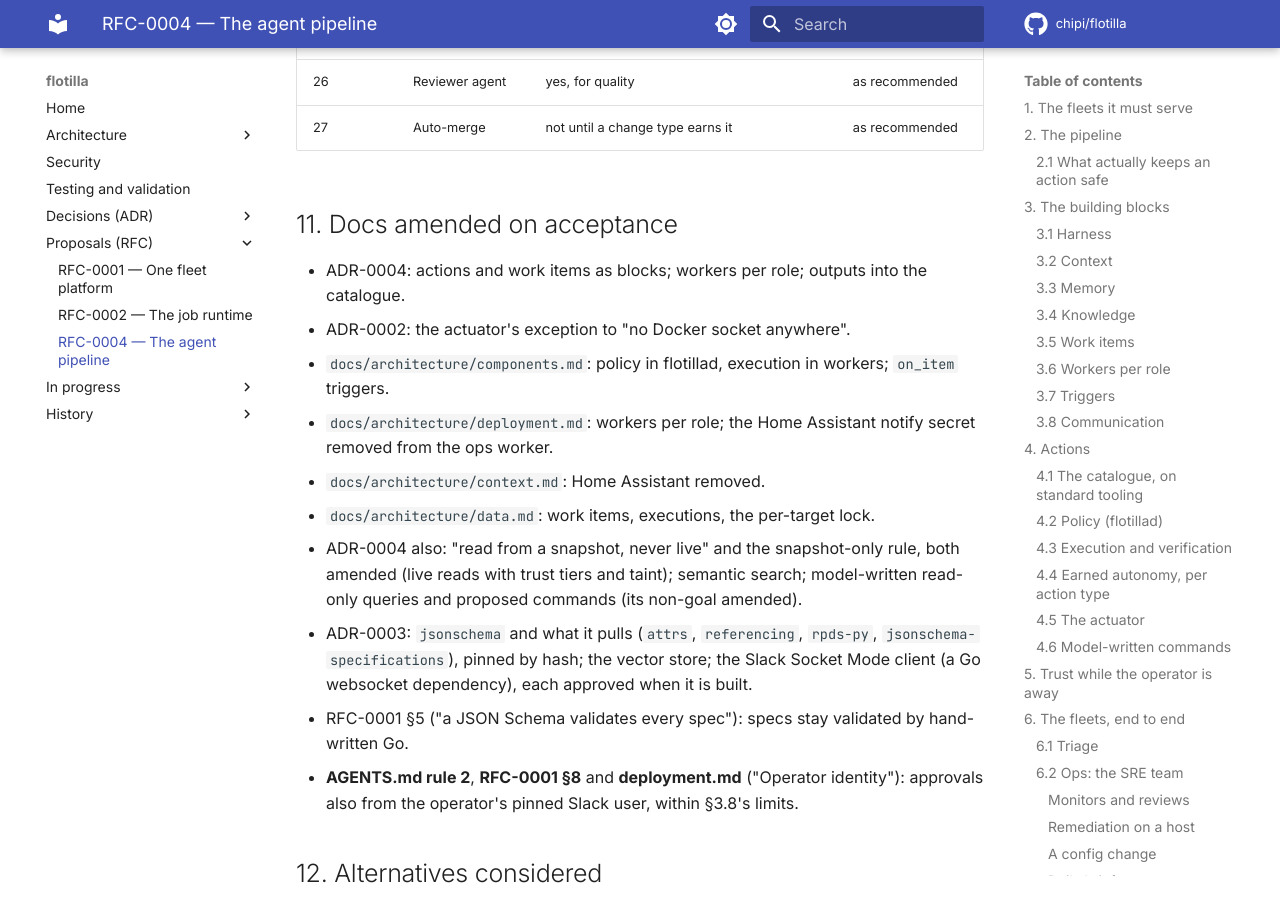
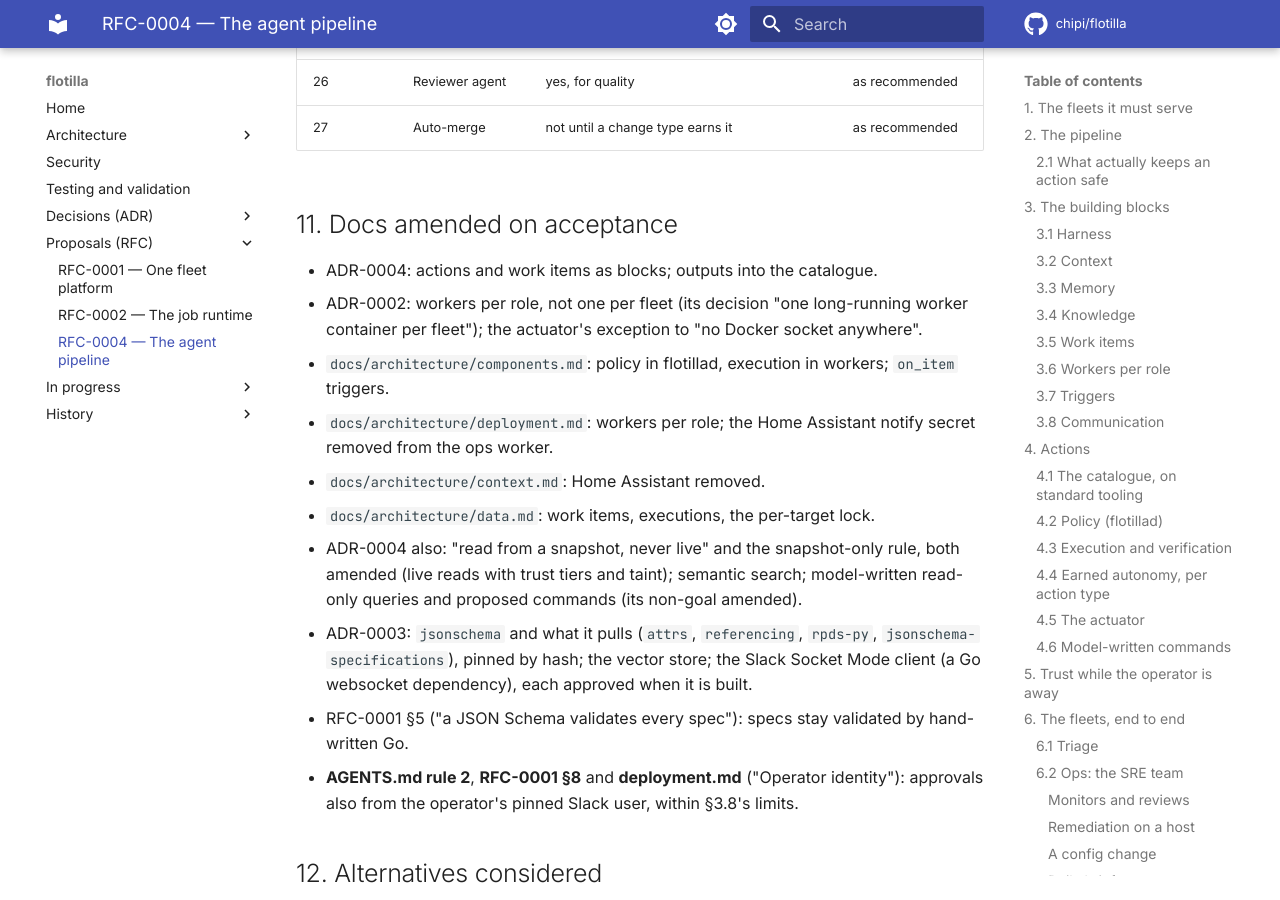
Before and after one commit to chipi/flotilla, an MkDocs documentation site: the page built from docs/rfc/RFC-0004-agent-pipeline.md, in a window 1280 px wide and 900 px high, scrolled down 19959 px. Built offline with MkDocs 1.6.1 and Material for MkDocs 9.7.7, drawn with Linux system fonts in a browser that asks for light colours; comment, search, counter and statistics services are not loaded.

Commit message:
docs(rfc): RFC-0004: workers per role amends ADR-0002, not ADR-0004 (advisor's fourth pass)
Co-Authored-By: Claude Opus 5.5 <noreply@anthropic.com>
Claude-Session: https://claude.ai/code/session_01DJqN6tYa8ro8Kjh54qGCF1

```diff
--- a/docs/rfc/RFC-0004-agent-pipeline.md
+++ b/docs/rfc/RFC-0004-agent-pipeline.md
@@ -609,8 +609,8 @@ actuator's own ADR; the phone channel.
 
 ## 11. Docs amended on acceptance
 
-- ADR-0004: actions and work items as blocks; workers per role; outputs into the catalogue.
-- ADR-0002: the actuator's exception to "no Docker socket anywhere".
+- ADR-0004: actions and work items as blocks; outputs into the catalogue.
+- ADR-0002: workers per role, not one per fleet (its decision "one long-running worker container per fleet"); the actuator's exception to "no Docker socket anywhere".
 - `docs/architecture/components.md`: policy in flotillad, execution in workers; `on_item` triggers.
 - `docs/architecture/deployment.md`: workers per role; the Home Assistant notify secret removed from
   the ops worker.
```
